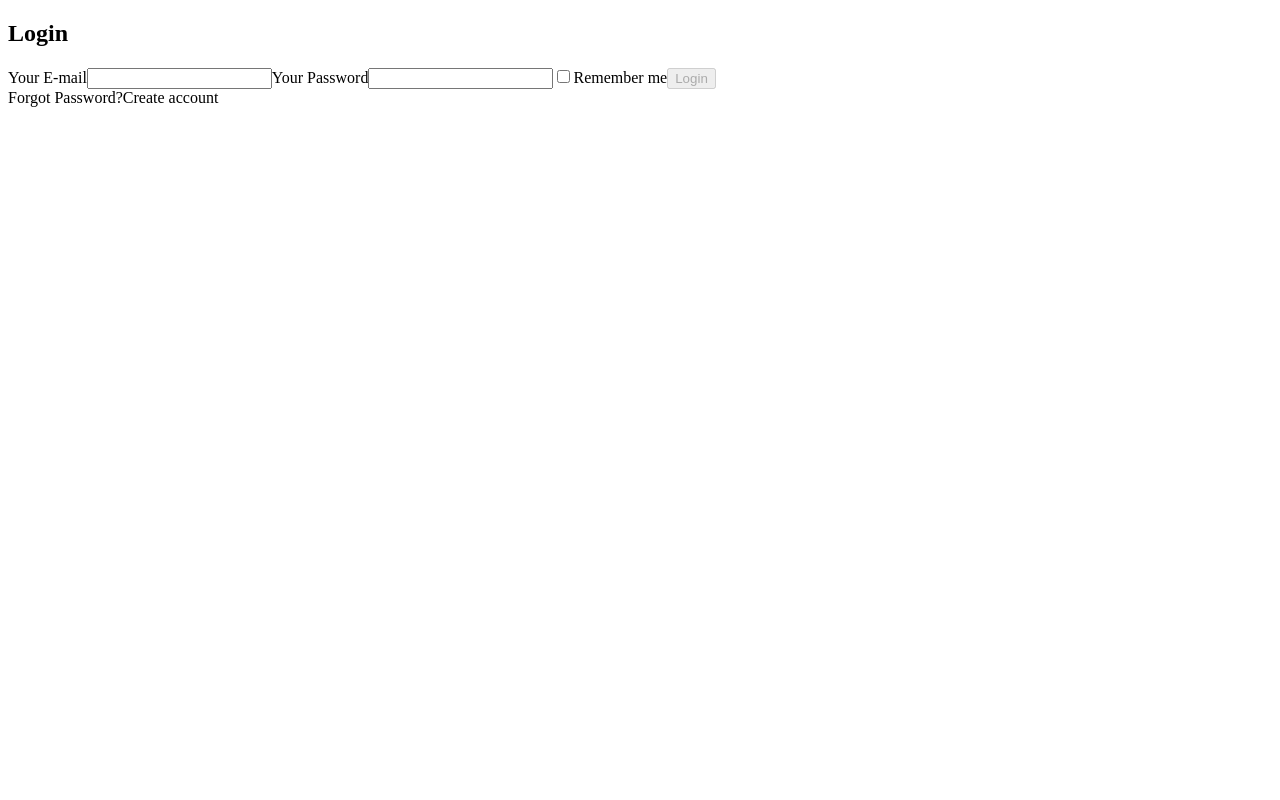
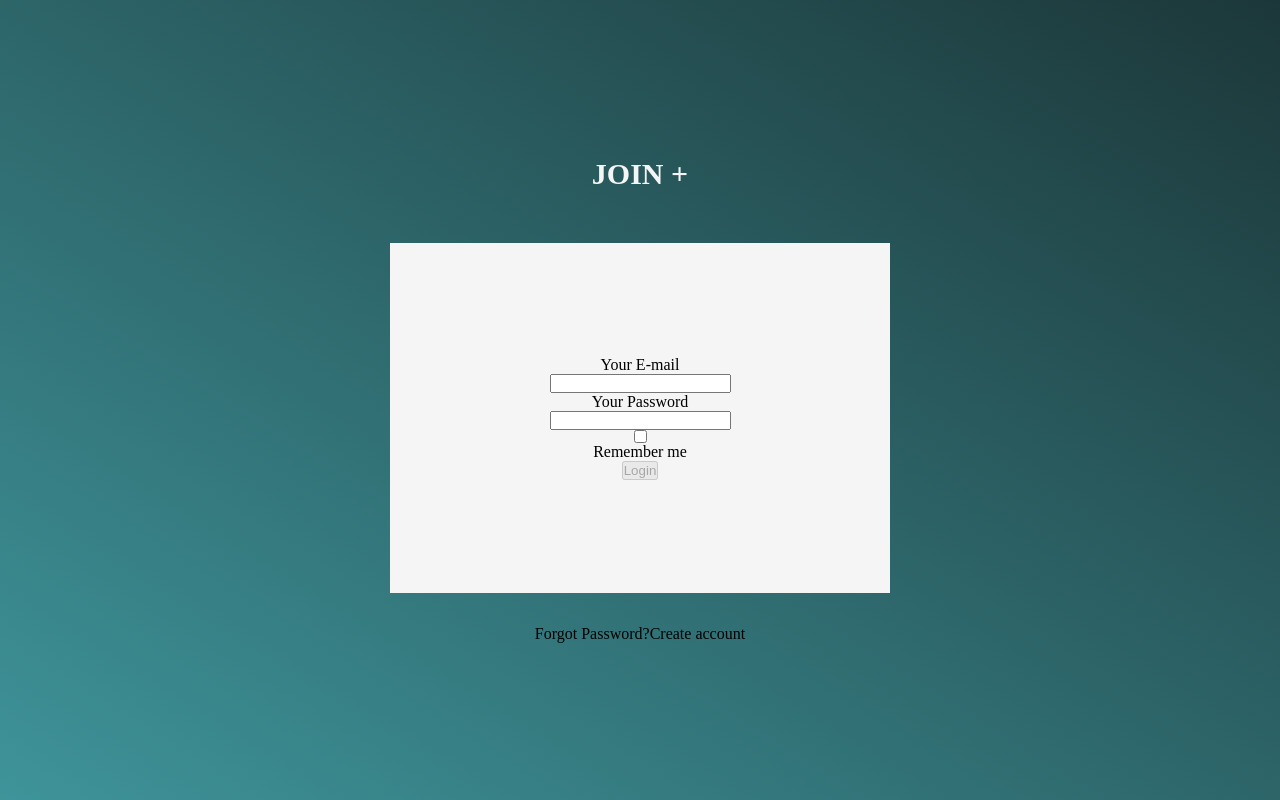
Before and after one commit to GaborHozleiter/JoinPlus, an Angular app: page / in a window 1280 px wide. Built offline with nearby package versions, Linux system fonts and the light colour scheme.

Commit message:
add basic styles

```diff
--- a/src/app/app.component.ts
+++ b/src/app/app.component.ts
@@ -1,6 +1,6 @@
 import { Component } from '@angular/core';
 import { RouterOutlet } from '@angular/router';
-import { LoginComponent } from "../login/login/login.component";
+import { LoginComponent } from "../pages/login/login.component";
 
 @Component({
   selector: 'app-root',
--- a/src/login/login/login.component.html
+++ b/src/pages/login/login.component.html
@@ -1,5 +1,5 @@
 <section>
-    <h2>Login</h2>
+    <h2>JOIN +</h2>
     <form [formGroup]="applyForm" (ngSubmit)="submitLogin()">
         <label for="E-mail">Your E-mail</label>
         <input type="email" id="email" formControlName="email">
--- /dev/null
+++ b/src/pages/login/login.component.scss
@@ -0,0 +1,26 @@
+@import '../../styles.scss';
+
+section {
+    width: 100%;
+    height: 100%;
+    background: $background-color;
+    @include center;
+    flex-direction: column
+}
+
+form {
+    background-color: $text-color;
+    width: 500px;
+    height: 350px;
+    margin: 2rem;
+    @include center;
+    flex-direction: column
+}
+
+h2 {
+    color: $text-color;
+    @include center;
+    font-size: 30px;
+    font-weight: bold;
+    margin: 0 0 20px;
+}
--- a/src/styles.scss
+++ b/src/styles.scss
@@ -1 +1,25 @@
-/* You can add global styles to this file, and also import other style files */
+*,
+*::before,
+*::after {
+  margin: 0;
+  padding: 0;
+  box-sizing: border-box;
+}
+
+html, body {
+    height: 100%;
+}
+
+@mixin center($jc : center, $ai : center, $g: 0px){
+    display: flex;
+    justify-content: $jc;
+    align-items: $ai;
+    gap : $g;
+}
+
+$primary-color: #3498db;
+$primary-color-hover: #2980b9;
+$secondary-color: #71413f;
+$background-color: linear-gradient(to top right, #3e949a, #1c3739);
+$parting-color: linear-gradient(to top right, #71413f, #3a5876);
+$text-color: whitesmoke;
```
Also changed, not shown: src/login/login/login.component.scss (deleted), src/pages/login/login.component.ts (renamed from src/login/login/login.component.ts), 1 other file (tests, documents, lock files or other folders).
